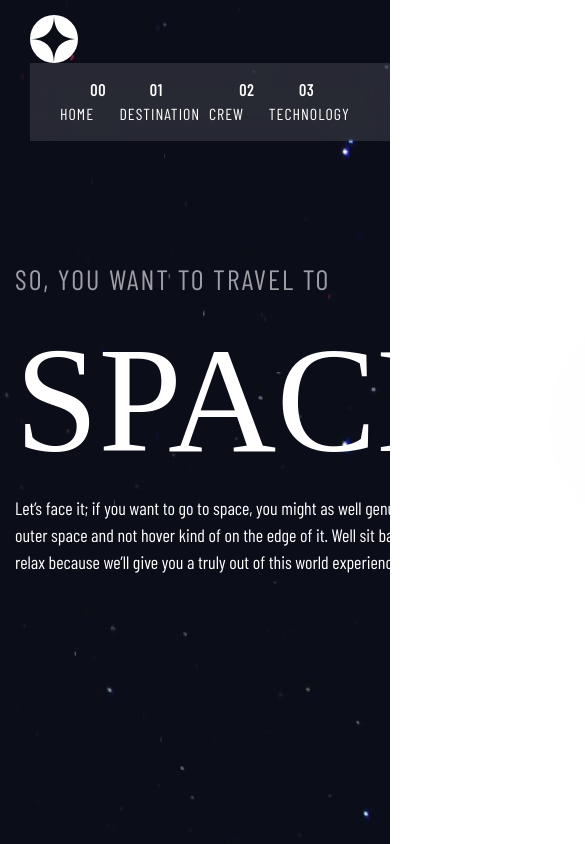
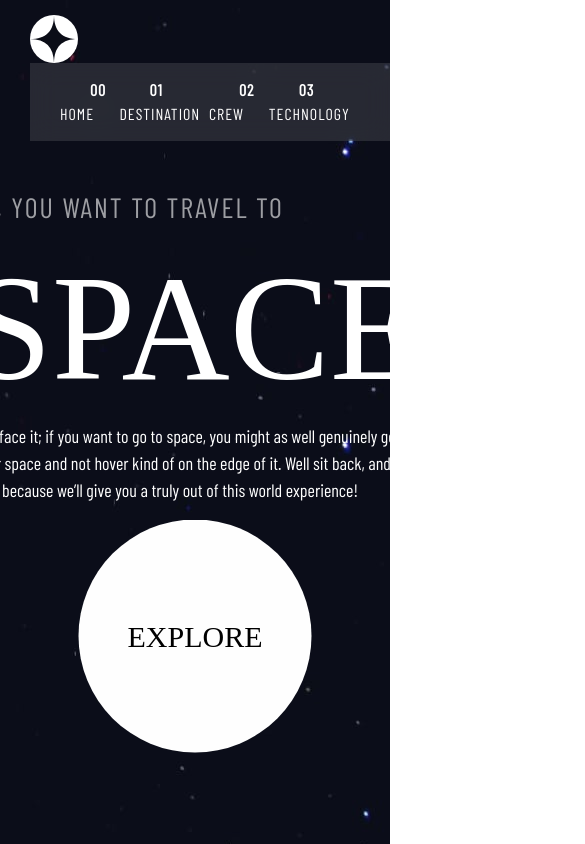
Before and after one commit to heiderick13/space-project, a React (Vite) app: page / in a window 390 px wide. Shown: the top 844 px of the page, 585 px wide, since content can reach past the window. Built offline with nearby package versions, Linux system fonts and the light colour scheme; a web font is replaced by a local one.

Commit message:
:lipstick: start mobile version

```diff
--- a/src/components/Container/Container.css
+++ b/src/components/Container/Container.css
@@ -4,3 +4,10 @@
   justify-content: space-between;
   gap: 3rem;
 }
+
+@media screen and (max-width: 768px) {
+  .container {
+    flex-direction: column;
+    gap: 10rem;
+  }
+}
--- a/src/pages/Home/Home.jsx
+++ b/src/pages/Home/Home.jsx
@@ -10,9 +10,13 @@ function Home() {
   return (
     <div
       className="home center"
-      style={{ backgroundImage: `url(${background})`, minHeight: "100vh" }}
+      style={{
+        backgroundImage: `url(${background})`,
+        minHeight: "100vh",
+        height: "fit-content",
+      }}
     >
-      <div className="container">
+      <div>
         <Container
           leftContent={
             <div className="presentation">
```
